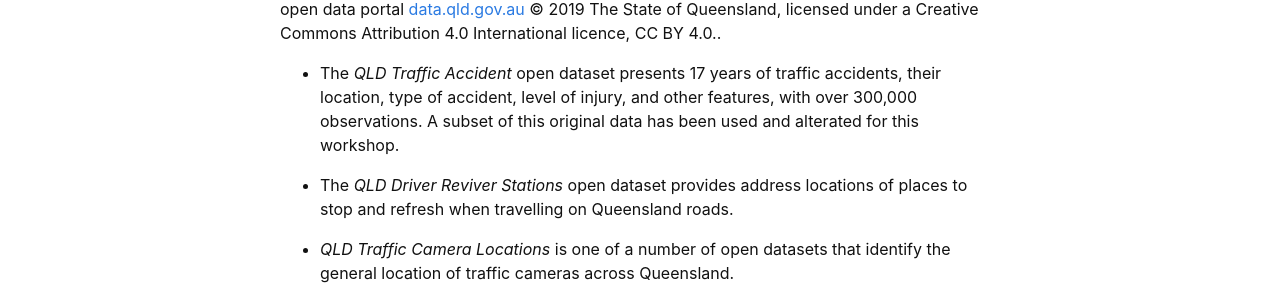
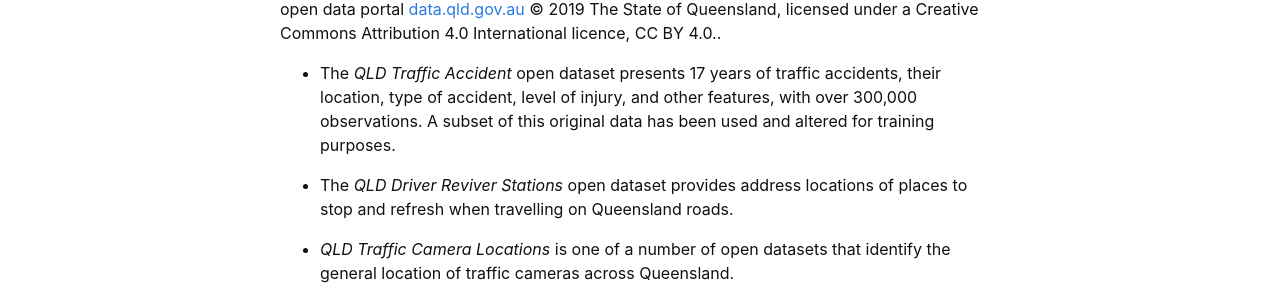
Before and after one commit to GULibrarySandbox/advanced-data-wrangle-old, a Jekyll site: the page built from content/1-setup.md, in a window 1280 px wide. Shown: the part 427-731 px from the top of the page. Built offline with Jekyll 4.4.1, drawn with Linux system fonts in a browser that asks for light colours.

Commit message:
Update 1-setup.md

```diff
--- a/content/1-setup.md
+++ b/content/1-setup.md
@@ -14,7 +14,7 @@ Go to [Introduction to Data Wrangling with OpenRefine](https://griffithunilibrar
 
 The datasets used in this workshop were all downloaded from the Queensland Government's open data portal [data.qld.gov.au](https://www.data.qld.gov.au/) © 2019 The State of Queensland, licensed under a Creative Commons Attribution 4.0 International licence, CC BY 4.0..
 
-- The *QLD Traffic Accident* open dataset presents 17 years of traffic accidents, their location, type of accident, level of injury, and other features, with over 300,000 observations. A subset of this original data has been used and alterated for this workshop.
+- The *QLD Traffic Accident* open dataset presents 17 years of traffic accidents, their location, type of accident, level of injury, and other features, with over 300,000 observations. A subset of this original data has been used and altered for training purposes.
 
 - The *QLD Driver Reviver Stations* open dataset provides address locations of places to stop and refresh when travelling on Queensland roads.
 
```
